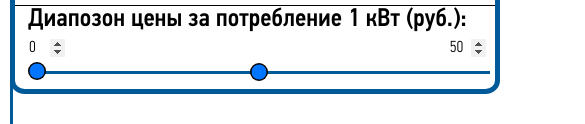
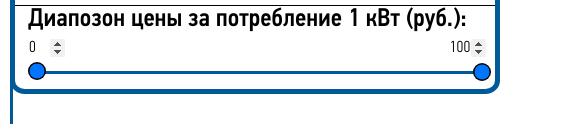
Before and after one commit to yelis-alt/electrocars, a website: page frontend/app/index.html in a window 390 px wide. Shown: the part 505-629 px from the top of the page, 585 px wide, since content can reach past the window. Drawn offline with Linux system fonts and the light colour scheme; files whose address does not match are found by name.

Commit message:
03.11.22

```diff
--- a/frontend/app/css/style.scss
+++ b/frontend/app/css/style.scss
@@ -601,15 +601,14 @@ input[type="range"] {
     }
 
 	#map {
-		width: 100%;
-		height: 100%;
 		padding: 0;
 		margin: 0;
-		width: 1452px;
+		width: 746px;
 		height: 560px;
 		margin-top: 17.5px;
 		margin-left: 10px;
 		border: solid #005999;
+		display: inline-block;
 	}
 
 	.routing__legendbox {
--- a/frontend/app/index.html
+++ b/frontend/app/index.html
@@ -99,12 +99,12 @@
                             </div>
                             <div class="form_control_container1">
                                 <div class="form__control__container-time"></div>
-                                <input type="number" id="toInput_price" value="50" min="0" max="100"/>
+                                <input type="number" id="toInput_price" value="100" min="0" max="100"/>
                             </div>
                         </div>
                         <div class="charger__price__control-sliders">
                             <input id="fromSlider_price" type="range" value="0" min="0" max="100"/>
-                            <input id="toSlider_price" type="range" value="50" min="0" max="100"/>
+                            <input id="toSlider_price" type="range" value="100" min="0" max="100"/>
                         </div>
                     </div>
                 </div>
```
Also changed, not shown: frontend/app/css/style.min.css, frontend/dist/css/style.min.css, frontend/dist/index.html.
